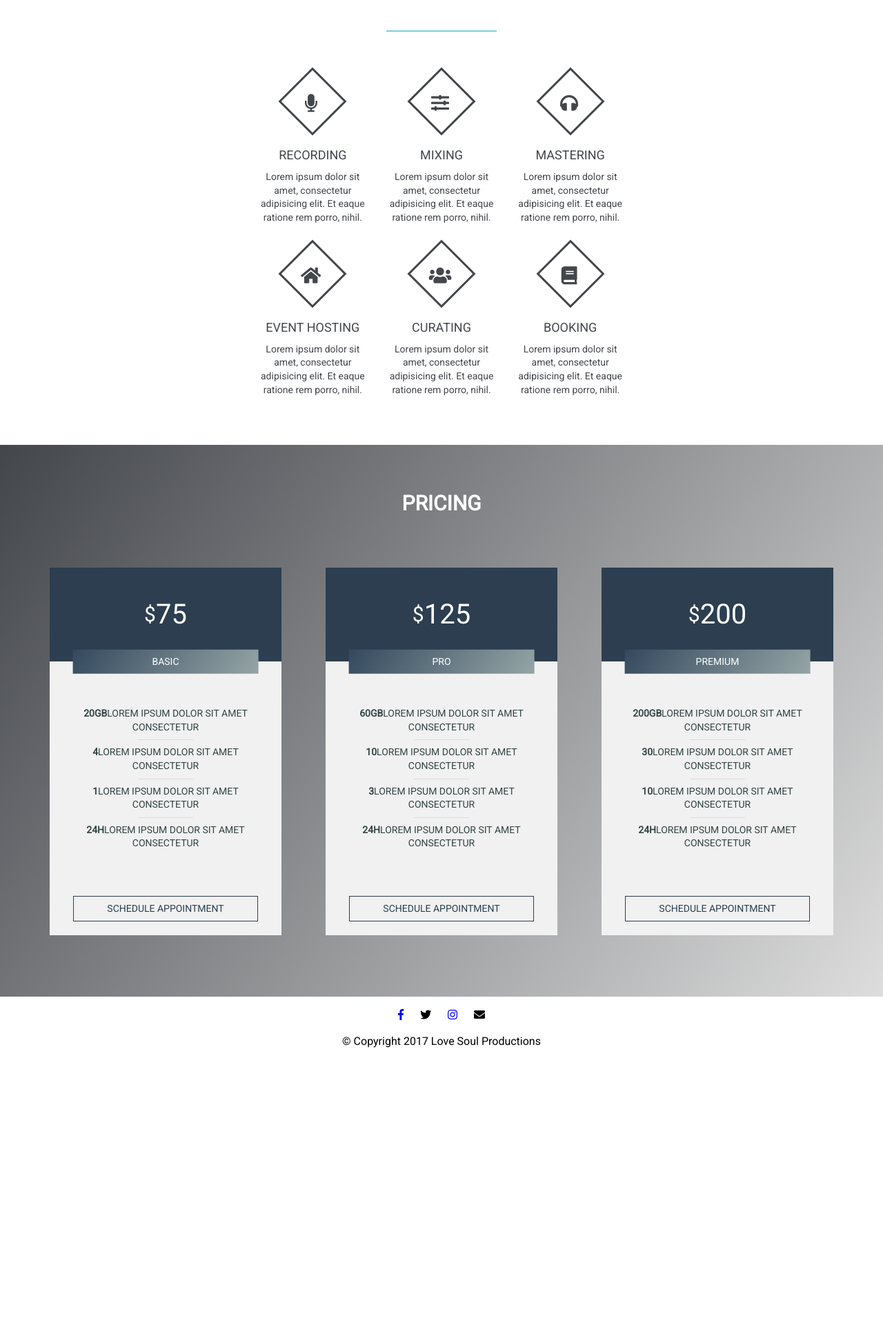
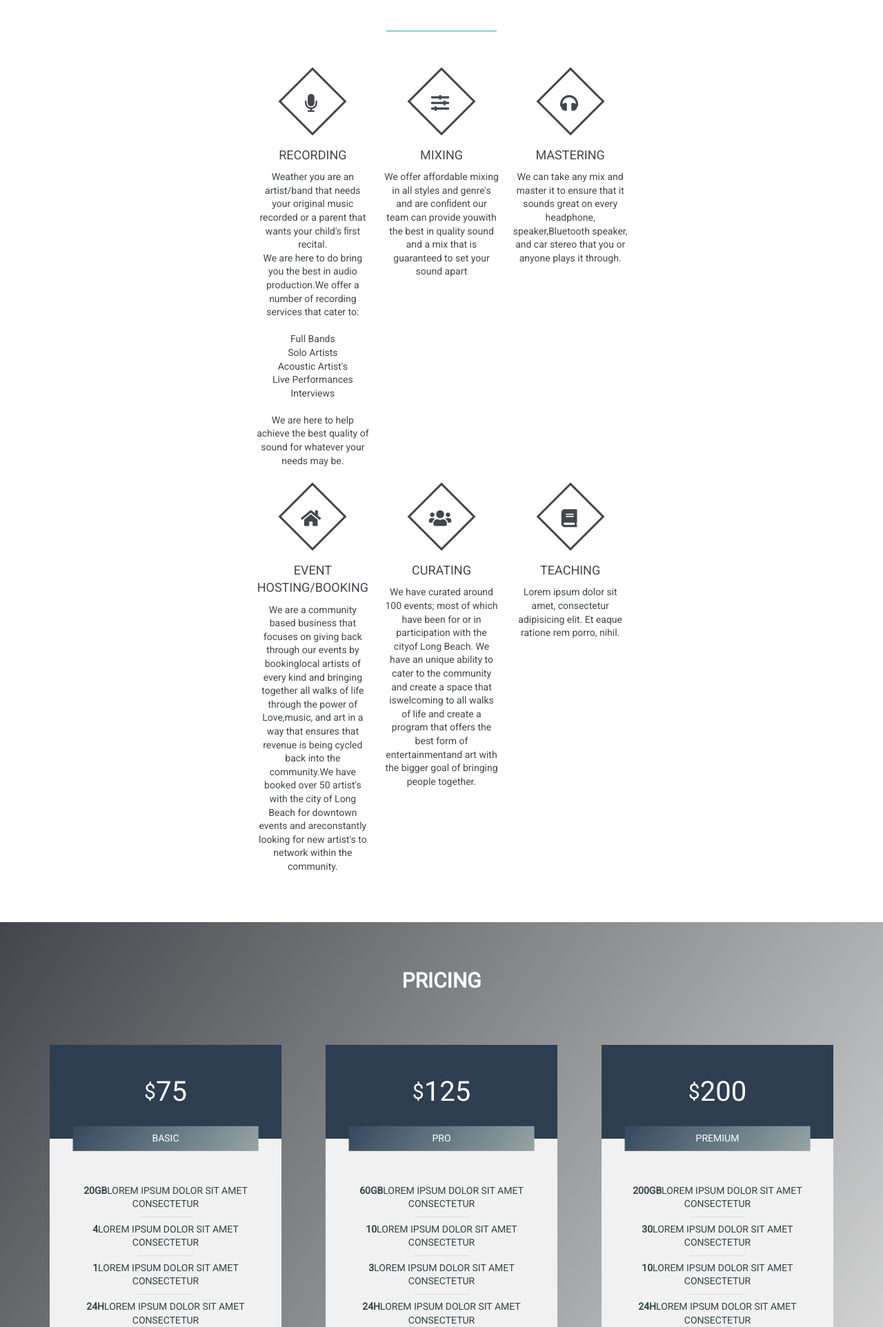
Before and after one commit to CESAR-JARAMILLO/Love-Soul-Client-Site, a Flask app: page / in a window 1280 px wide. Shown: the part 898-2822 px from the top of the page at 69% size. Before the commit the page ends 2417 px from the top, so only its background shows below. Run offline with Flask 2, Linux system fonts and the light colour scheme.

Commit message:
updated services section

```diff
--- a/templates/about.html
+++ b/templates/about.html
@@ -15,6 +15,8 @@
           <p class="about-text">
             Our experienced engineers and session artist's are here to help take your music to the next level.
           </p>
+          <a href="/#services"><p>services</p></a>
+          <a href="/#prices"><p>prices</p></a>
       </div>
   </div>
 {% endblock %}
--- a/templates/base.html
+++ b/templates/base.html
@@ -43,7 +43,7 @@
       <a href="https://www.facebook.com/LoveSoulProductions/"><i class="social-icon fab fa-facebook-f"></i></a>
       <i class="social-icon fab fa-twitter"></i>
       <a href="https://www.instagram.com/lovesoulproductions/"><i class="social-icon fab fa-instagram"></i></a>
-      <i class="social-icon fas fa-envelope"></i>
+      <a href="/contact"><i class="social-icon fas fa-envelope"></i></a>
       <p class="copyright">© Copyright 2017 Love Soul Productions</p>
     </div>
   </footer>
--- a/templates/index.html
+++ b/templates/index.html
@@ -23,7 +23,18 @@
           </div>
           <div class="service-title">Recording</div>
           <div class="service-desc">
-            Lorem ipsum dolor sit amet, consectetur adipisicing elit. Et eaque ratione rem porro, nihil.
+            <p>Weather you are an artist/band that needs your original music recorded or a parent that wants your child's ﬁrst recital.</p>
+              <p>We are here to do bring you the best in audio production.We offer a number of recording services that cater to:</p>
+              <br>
+            <ul>
+              <li>Full Bands</li>
+              <li>Solo Artists</li>
+              <li>Acoustic Artist's</li>
+              <li>Live Performances</li>
+              <li>Interviews</li>
+            </ul>
+            <br>
+            <p>We are here to help achieve the best quality of sound for whatever your needs may be.</p>
           </div>
         </div>
 
@@ -33,7 +44,7 @@
           </div>
           <div class="service-title">Mixing</div>
           <div class="service-desc">
-            Lorem ipsum dolor sit amet, consectetur adipisicing elit. Et eaque ratione rem porro, nihil.
+            <p>We offer affordable mixing in all styles and genre's and are conﬁdent our team can provide youwith the best in quality sound and a mix that is guaranteed to set your sound apart</p>
           </div>
         </div>
 
@@ -43,7 +54,7 @@
           </div>
           <div class="service-title">Mastering</div>
           <div class="service-desc">
-            Lorem ipsum dolor sit amet, consectetur adipisicing elit. Et eaque ratione rem porro, nihil.
+            <p>We can take any mix and master it to ensure that it sounds great on every headphone, speaker,Bluetooth speaker, and car stereo that you or anyone plays it through.</p>
           </div>
         </div>
 
@@ -51,9 +62,9 @@
           <div class="service-icon">
             <i class="fas fa-home"></i>
           </div>
-          <div class="service-title">Event Hosting</div>
+          <div class="service-title">Event Hosting/Booking</div>
           <div class="service-desc">
-            Lorem ipsum dolor sit amet, consectetur adipisicing elit. Et eaque ratione rem porro, nihil.
+            <p>We are a community based business that focuses on giving back through our events by bookinglocal artists of every kind and bringing together all walks of life through the power of Love,music, and art in a way that ensures that revenue is being cycled back into the community.We have booked over 50 artist's with the city of Long Beach for downtown events and areconstantly looking for new artist's to network within the community.</p>
           </div>
         </div>
 
@@ -63,7 +74,7 @@
           </div>
           <div class="service-title">Curating</div>
           <div class="service-desc">
-            Lorem ipsum dolor sit amet, consectetur adipisicing elit. Et eaque ratione rem porro, nihil.
+            <p>We have curated around 100 events; most of which have been for or in participation with the cityof Long Beach. We have an unique ability to cater to the community and create a space that iswelcoming to all walks of life and create a program that offers the best form of entertainmentand art with the bigger goal of bringing people together.</p>
           </div>
         </div>
 
@@ -71,7 +82,7 @@
           <div class="service-icon">
             <i class="fas fa-book"></i>
           </div>
-          <div class="service-title">Booking</div>
+          <div class="service-title">Teaching</div>
           <div class="service-desc">
             Lorem ipsum dolor sit amet, consectetur adipisicing elit. Et eaque ratione rem porro, nihil.
           </div>
@@ -81,7 +92,7 @@
   </div>
 
   <!-- Prices Section -->
-  <div class="pricing-section">
+  <div class="pricing-section" id="prices">
     <h1 class="main-pricing-title">Pricing</h1>
     <div class="pricing-container">
       <div class="pricing-table table1">
@@ -98,7 +109,7 @@
           <div class="pricing-border"></div>
           <li><strong>24h</strong>Lorem ipsum dolor sit amet consectetur</li>
         </ul>
-        <a href="#">Schedule Appointment</a>
+        <a href="/contact">Schedule Appointment</a>
       </div>
 
       <div class="pricing-table table2">
@@ -115,7 +126,7 @@
           <div class="pricing-border"></div>
           <li><strong>24h</strong>Lorem ipsum dolor sit amet consectetur</li>
         </ul>
-        <a href="#">Schedule Appointment</a>
+        <a href="/contact">Schedule Appointment</a>
       </div>
 
       <div class="pricing-table table3">
@@ -132,7 +143,7 @@
           <div class="pricing-border"></div>
           <li><strong>24h</strong>Lorem ipsum dolor sit amet consectetur</li>
         </ul>
-        <a href="#">Schedule Appointment</a>
+        <a href="/contact">Schedule Appointment</a>
       </div>
     </div>
   </div>
```
